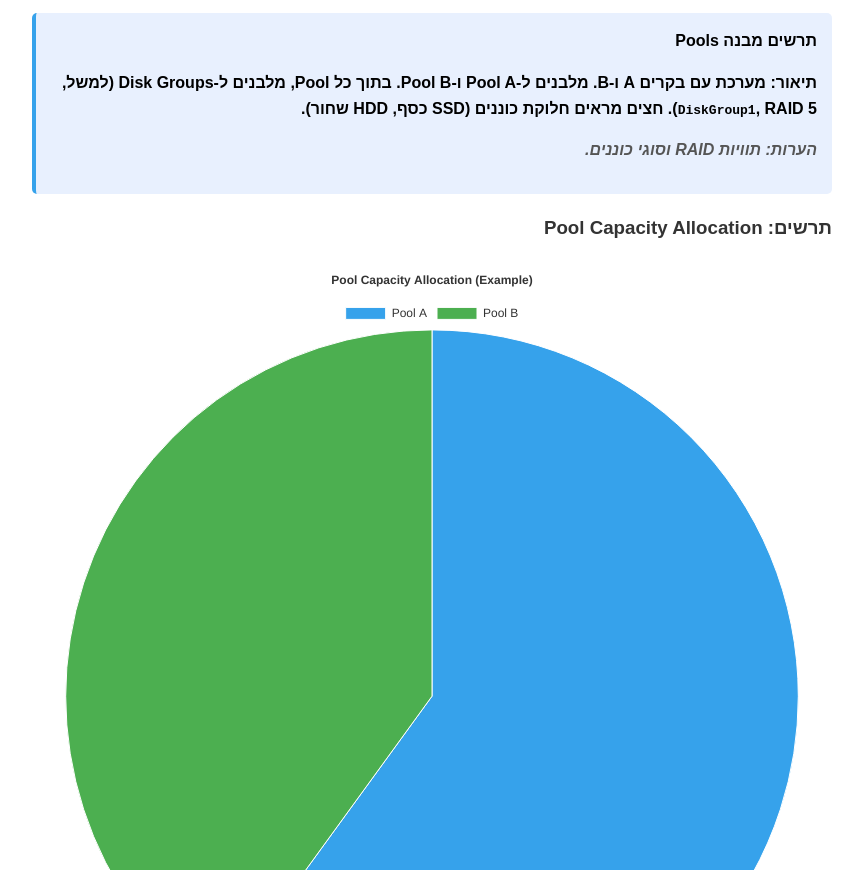
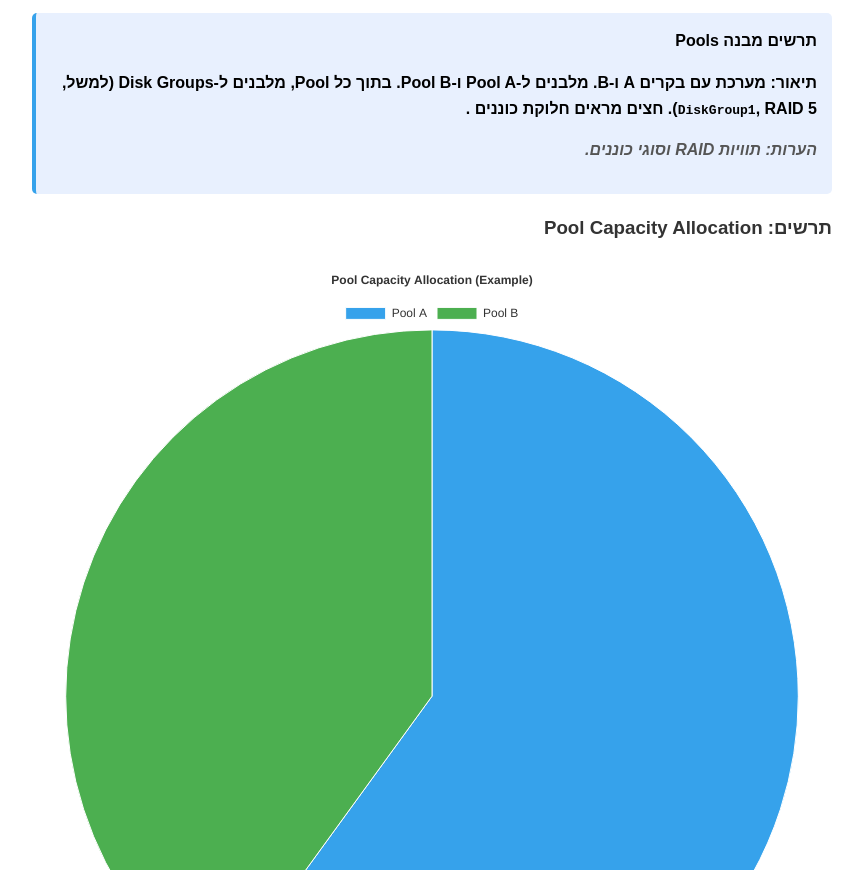
Before and after one commit to teamlab25/tech-doc, a plain HTML site: page Initial_Setup_Guide_ME5_with_Enhanced_CLI_Troubleshooting_and_Examples.html in a window 1280 px wide. Shown: the part 2903-3773 px from the top of the page, without its empty margins (208-1071 px from the left). Drawn offline with nearby package versions, Linux system fonts and the light colour scheme.

Commit message:
Update Initial_Setup_Guide_ME5_with_Enhanced_CLI_Troubleshooting_and_Examples.html

```diff
--- a/Initial_Setup_Guide_ME5_with_Enhanced_CLI_Troubleshooting_and_Examples.html
+++ b/Initial_Setup_Guide_ME5_with_Enhanced_CLI_Troubleshooting_and_Examples.html
@@ -229,7 +229,7 @@
 
   <div class="diagram">
     <strong>תרשים מבנה Pools</strong>
-    <p><strong>תיאור</strong>: מערכת עם בקרים A ו-B. מלבנים ל-Pool A ו-Pool B. בתוך כל Pool, מלבנים ל-Disk Groups (למשל, <code>DiskGroup1</code>, RAID 5). חצים מראים חלוקת כוננים (SSD כסף, HDD שחור).</p>
+    <p><strong>תיאור</strong>: מערכת עם בקרים A ו-B. מלבנים ל-Pool A ו-Pool B. בתוך כל Pool, מלבנים ל-Disk Groups (למשל, <code>DiskGroup1</code>, RAID 5). חצים מראים חלוקת כוננים .</p>
     <p class="note"><strong>הערות</strong>: תוויות RAID וסוגי כוננים.</p>
   </div>
 
```
